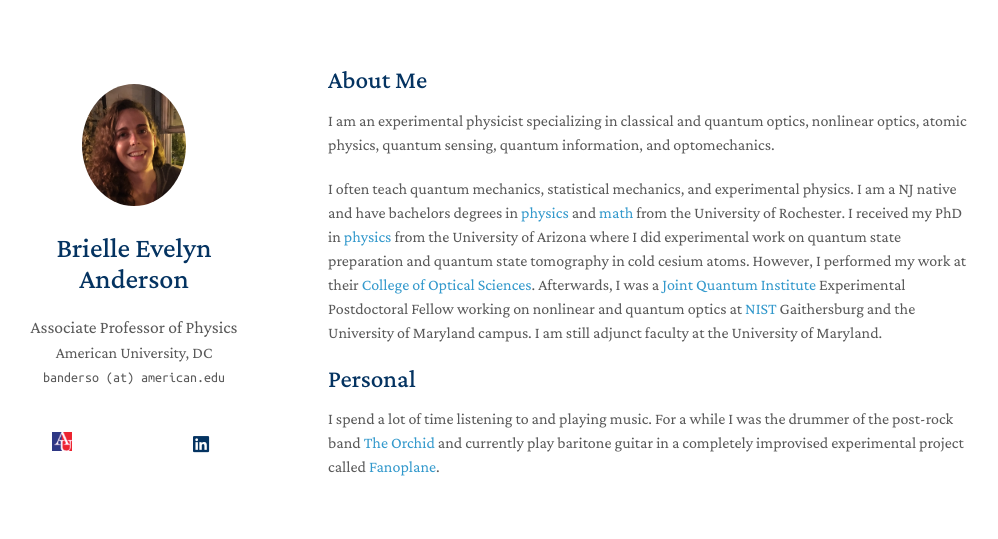
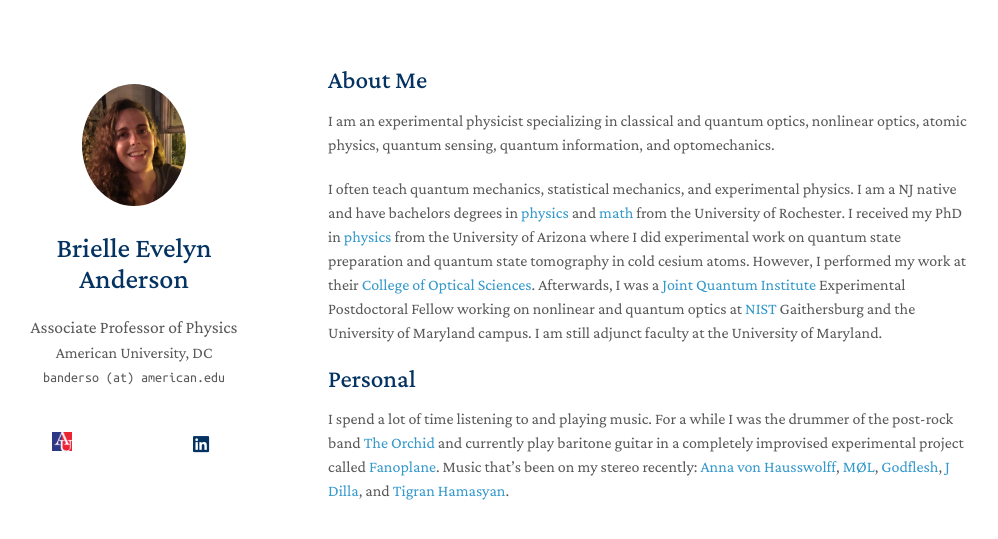
Before and after one commit to brieeveanderson/brieeveanderson.github.io, a Jekyll site: the page built from index.md, in a window 1280 px wide. Shown: the top 539 px of the page, without its empty margins (142-1140 px from the left). Built offline with Jekyll 4.4.1, drawn with Linux system fonts in a browser that asks for light colours; a style sheet for code colours, icons or effects is not loaded; our own code applies the rules of GitHub Pages for plain Markdown files.

Commit message:
Update index.md

```diff
--- a/index.md
+++ b/index.md
@@ -10,7 +10,7 @@ I often teach quantum mechanics, statistical mechanics, and experimental physics
 
 ## Personal
 
-I spend a lot of time listening to and playing music. For a while I was the drummer of the post-rock band [The Orchid](https://theorchid.bandcamp.com/album/apogee-perigee) and currently play baritone guitar in a completely improvised experimental project called [Fanoplane](https://fanoplane.bandcamp.com/album/live-at-the-black-cat).
+I spend a lot of time listening to and playing music. For a while I was the drummer of the post-rock band [The Orchid](https://theorchid.bandcamp.com/album/apogee-perigee) and currently play baritone guitar in a completely improvised experimental project called [Fanoplane](https://fanoplane.bandcamp.com/album/live-at-the-black-cat). Music that's been on my stereo recently: [Anna von Hausswolff](https://open.spotify.com/album/20BKSOzIQSHI4kLQIzPslN?si=qeHlPqjWQ3Sazi9wHXDALA), [MØL](https://open.spotify.com/album/7yhRQwh3CzBBrvPi5Xea22?si=XIQl9Ey_RiOXjJ8wReTsmg), [Godflesh](https://open.spotify.com/album/5fRIh0Yk4eFLst6Nj7RUDF?si=-MIE9ldPQqecvEBiVxsAHw), [J Dilla](https://open.spotify.com/album/5fMlysqhFE0itGn4KezMBW?si=CwEe6kg6R7aTbe4R2UdhDg), and [Tigran Hamasyan](https://open.spotify.com/album/5DksO6hOezz6mTfYOctZ6f?si=lGkIz3hqRemOoUM2pwkH-A).
 
 
 
```
